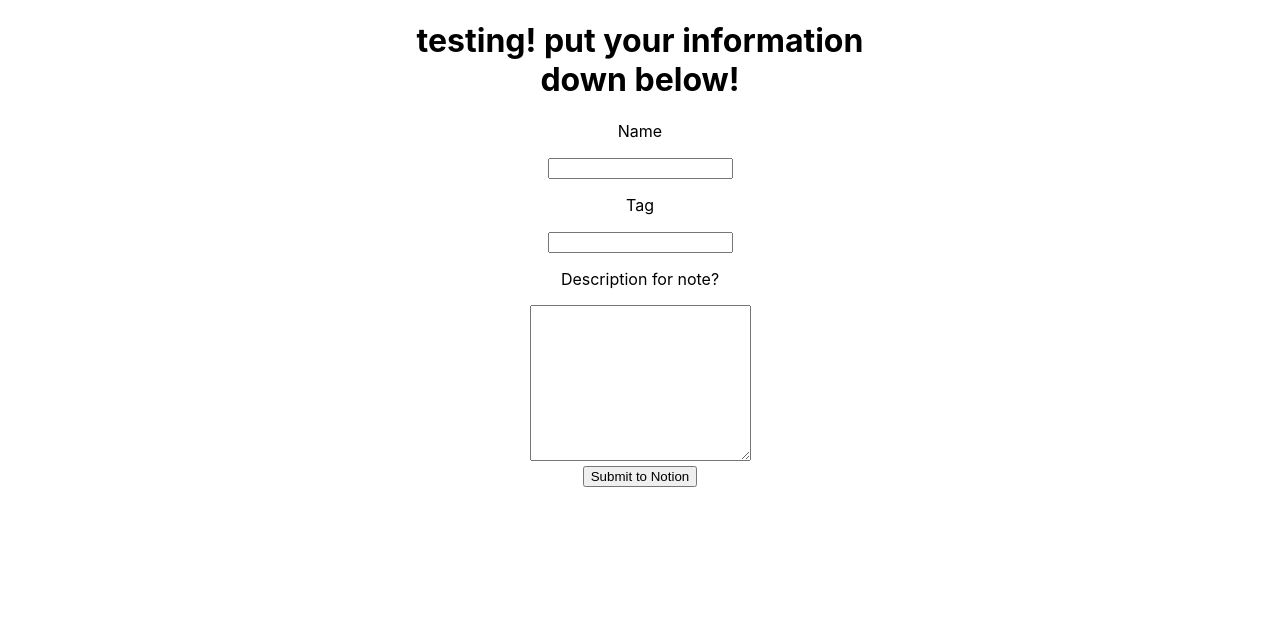
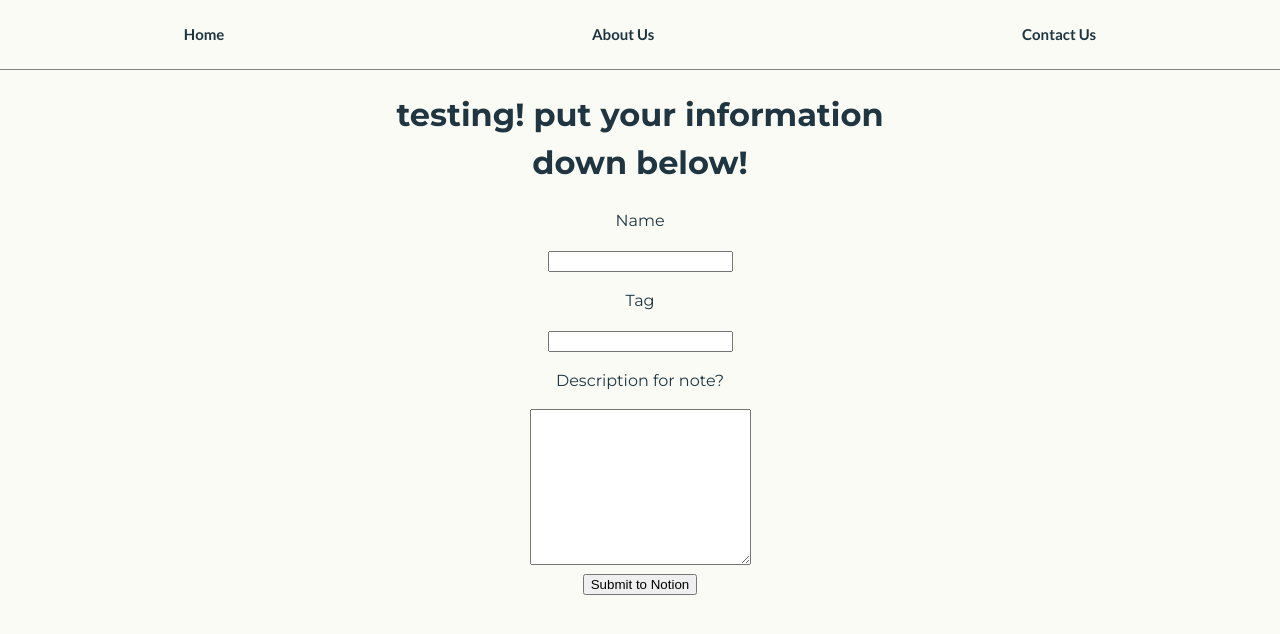
Before and after one commit to emoskedy/build4good-hackathon, a React (Create React App) app in the folder client/: page / in a window 1280 px wide. Shown: the top 634 px of the page. Built offline with nearby package versions, Linux system fonts and the light colour scheme.

Commit message:
Navigation bar

```diff
--- a/client/public/index.html
+++ b/client/public/index.html
@@ -3,6 +3,11 @@
   <head>
     <meta charset="utf-8" />
     <link rel="icon" href="%PUBLIC_URL%/favicon.ico" />
+
+    <link rel="preconnect" href="https://fonts.googleapis.com">
+    <link rel="preconnect" href="https://fonts.gstatic.com" crossorigin>
+    <link href="https://fonts.googleapis.com/css2?family=Lato:ital,wght@0,100;0,300;0,400;0,700;0,900;1,100;1,300;1,400;1,700;1,900&family=Montserrat:ital,wght@0,100..900;1,100..900&display=swap" rel="stylesheet">
+
     <meta name="viewport" content="width=device-width, initial-scale=1" />
     <meta name="theme-color" content="#000000" />
     <meta
--- a/client/src/App.css
+++ b/client/src/App.css
@@ -1,7 +1,11 @@
 .App {
-  text-align: center;
+  text-align:center ;
 }
 
+#AppThis{
+
+}
+/*
 .App-logo {
   height: 40vmin;
   pointer-events: none;
@@ -35,4 +39,4 @@
   to {
     transform: rotate(360deg);
   }
-}
+} */
--- a/client/src/App.js
+++ b/client/src/App.js
@@ -1,6 +1,8 @@
-import logo from './logo.svg';
-import './App.css';
-import { useState } from 'react';
+import logo from "./logo.svg";
+import "./App.css";
+import { useState } from "react";
+import NavigateBar from "./Components/Navigate";
+import { BrowserRouter as Router, Route, Routes } from "react-router-dom";
 
 function App() {
   const [name, setName] = useState("");
@@ -8,44 +10,68 @@ function App() {
   const [description, setDescription] = useState("");
 
   function submitNoteToNotion() {
-    console.log('Sucesssss');
+    console.log("Sucesssss");
     fetch("http://localhost:4000/submitNoteToNotion", {
       method: "post",
       headers: {
-        "Accept": "application/json",
-        "Content-Type": "application/json"
+        Accept: "application/json",
+        "Content-Type": "application/json",
       },
       body: JSON.stringify({
         name: name,
         tag: tag,
-        description: description
+        description: description,
+      }),
     })
-    }).then(response => response.json())
-    .then(data => {
-      console.log('Success! ', data);
-    }).catch((error) => {
-      console.log('Error: ', error)
+      .then((response) => response.json())
+      .then((data) => {
+        console.log("Success! ", data);
+      })
+      .catch((error) => {
+        console.log("Error: ", error);
       });
   }
 
   return (
-    <div className="App">
-      <div style={{maxWidth: "500px", margin: "0 auto"}}>
+    <Router>
+      <NavigateBar>
+        <Routes>
+          <Route path="/" element={<App />} />
+          <Route path="/" element={<App />} />
+          <Route path="/" element={<App />} />
+        </Routes>
+      </NavigateBar>
+
+      <div className="App" id="AppThis">
+        <div style={{ maxWidth: "500px", margin: "0 auto" }}>
           <h1>testing! put your information down below!</h1>
           <p>Name</p>
-        <input type='text' id='name' onChange={(e) => setName(e.target.value)} />
+          <input
+            type="text"
+            id="name"
+            onChange={(e) => setName(e.target.value)}
+          />
 
           <p>Tag</p>
-        <input type='text' id='tag' onChange={(e) => setTag(e.target.value)} />
+          <input
+            type="text"
+            id="tag"
+            onChange={(e) => setTag(e.target.value)}
+          />
 
           <p>Description for note?</p>
-        <textarea onChange={(e) => setDescription(e.target.value)} rows={10} cols={25} />
+          <textarea
+            onChange={(e) => setDescription(e.target.value)}
+            rows={10}
+            cols={25}
+          />
 
           <div>
             <button onClick={submitNoteToNotion}>Submit to Notion</button>
           </div>
         </div>
       </div>
+    </Router>
   );
 }
 
--- /dev/null
+++ b/client/src/Components/Navigate.css
@@ -0,0 +1,36 @@
+#navBar{
+    border-bottom: solid 1px grey;
+    height: 70px;
+    display: flex;
+
+}
+
+.navLink{
+    padding: 10px;
+    margin: auto;
+    text-decoration: none;
+}
+
+.NavigateOption{
+    display: inline-block;
+    position: relative;
+    color: #1F3541;
+}
+
+.NavigateOption:after{
+    background-color: #1F3541;
+    content: '';
+    position: absolute;
+    width: 100%;
+    transform: scaleX(0);
+    height: 1px;
+    bottom: 0;
+    left: 0;
+    transform-origin: bottom ;
+    transition: transform 0.25s ease;
+}
+
+.NavigateOption:hover::after{
+    transform: scaleX(1);
+    transform-origin: bottom ;
+}
--- /dev/null
+++ b/client/src/Components/Navigate.js
@@ -0,0 +1,37 @@
+import React from "react";
+import { Link } from "react-router-dom";
+import "./Navigate.css";
+import { Typography } from "@mui/material";
+import { useTheme } from "@mui/material/styles";
+
+const NavigateBar = () => {
+  const theme = useTheme();
+  const textStyle = {
+    color: theme.palette.text.primary,
+    variant: theme.typography.h1,
+  };
+
+  return (
+    <nav color="secondary" id="navBar">
+      <Link className="navLink" to="/">
+        <Typography className="NavigateOption" variant="h2" color={"primary"}>
+          Home
+        </Typography>
+      </Link>
+
+      <Link color="secondary" className="navLink" to="/">
+        <Typography className="NavigateOption" variant="h2" color={"primary"}>
+          About Us
+        </Typography>
+      </Link>
+
+      <Link color="secondary" className="navLink" to="/">
+        <Typography className="NavigateOption" variant="h2" color={"primary"}>
+          Contact Us
+        </Typography>
+      </Link>
+    </nav>
+  );
+};
+
+export default NavigateBar;
--- a/client/src/index.css
+++ b/client/src/index.css
@@ -1,4 +1,4 @@
-body {
+/* body {
   margin: 0;
   font-family: -apple-system, BlinkMacSystemFont, 'Segoe UI', 'Roboto', 'Oxygen',
     'Ubuntu', 'Cantarell', 'Fira Sans', 'Droid Sans', 'Helvetica Neue',
@@ -10,4 +10,4 @@ body {
 code {
   font-family: source-code-pro, Menlo, Monaco, Consolas, 'Courier New',
     monospace;
-}
+} */
--- a/client/src/index.js
+++ b/client/src/index.js
@@ -1,13 +1,56 @@
-import React from 'react';
-import ReactDOM from 'react-dom/client';
-import './index.css';
-import App from './App';
-import reportWebVitals from './reportWebVitals';
+import React from "react";
+import ReactDOM from "react-dom/client";
+import "./index.css";
+import App from "./App";
+import reportWebVitals from "./reportWebVitals";
+import { ThemeProvider, createTheme } from "@mui/material";
+import CssBaseline from "@mui/material/CssBaseline";
 
-const root = ReactDOM.createRoot(document.getElementById('root'));
+const theme = createTheme({
+  palette: {
+    background: {
+      default: "#FAFBF4",
+    },
+    primary: {
+      main: "#1F3541",
+    },
+    secondary: {
+      main: "#ADB3BC",
+    },
+    text: {
+      primary: "#1F3541",
+      secondary: "#ADB3BC",
+    },
+  },
+
+  typography: {
+    fontFamily: ["montserrat", "lato"].join(","),
+
+    h1: {
+      fontWeight: 600,
+      fontFamily: "montserrat",
+      fontSize: "15px",
+    },
+    h2: {
+      fontWeight: 600,
+      fontFamily: "lato",
+      fontSize: "15px",
+    },
+    h3: {
+      fontWeight: 400,
+      fontFamily: "lato",
+      fontSize: "20px",
+    },
+  },
+});
+
+const root = ReactDOM.createRoot(document.getElementById("root"));
 root.render(
   <React.StrictMode>
-    <App />
+    <ThemeProvider theme={theme}>
+      <CssBaseline />
+      <App />
+    </ThemeProvider>
   </React.StrictMode>
 );
 
```
Also changed, not shown: client/package.json (+9 -1 lines), 1 other file (tests, documents, lock files or other folders). Lines whose indentation alone changed are shown as unchanged.
